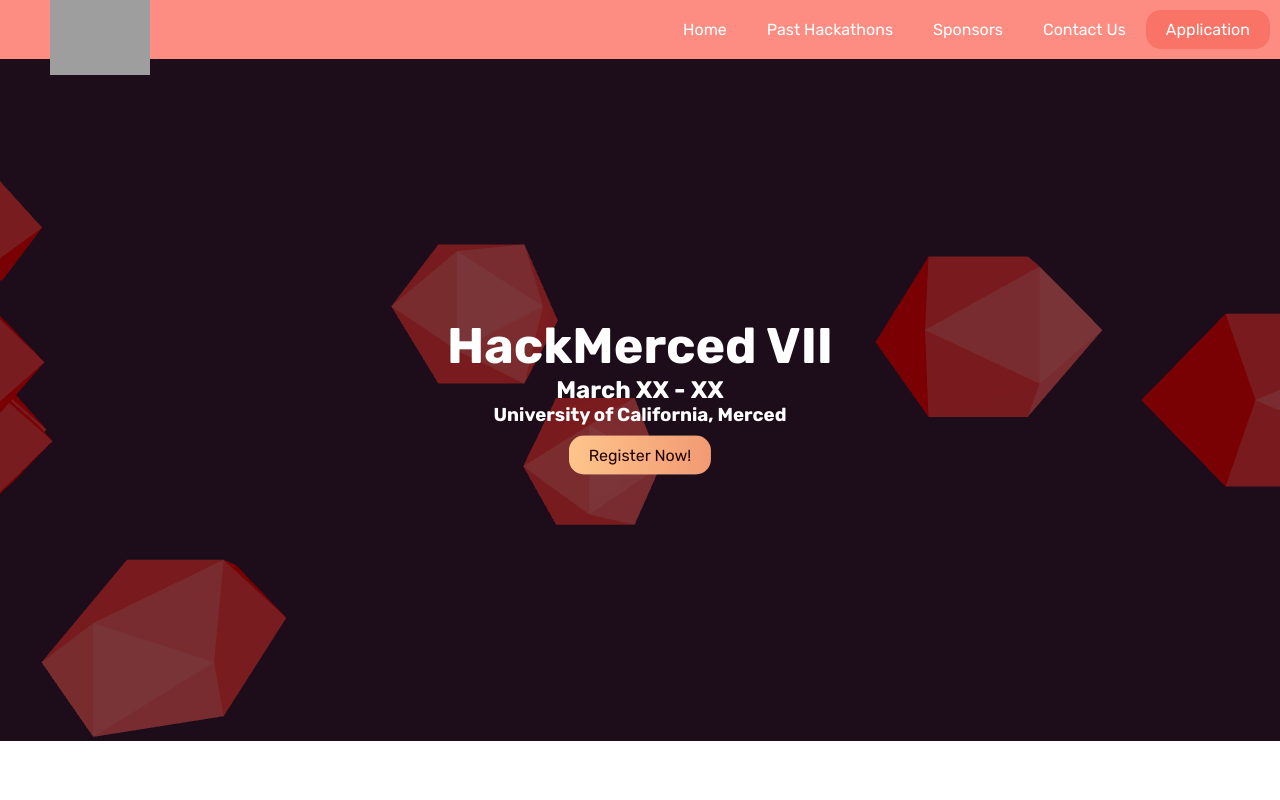
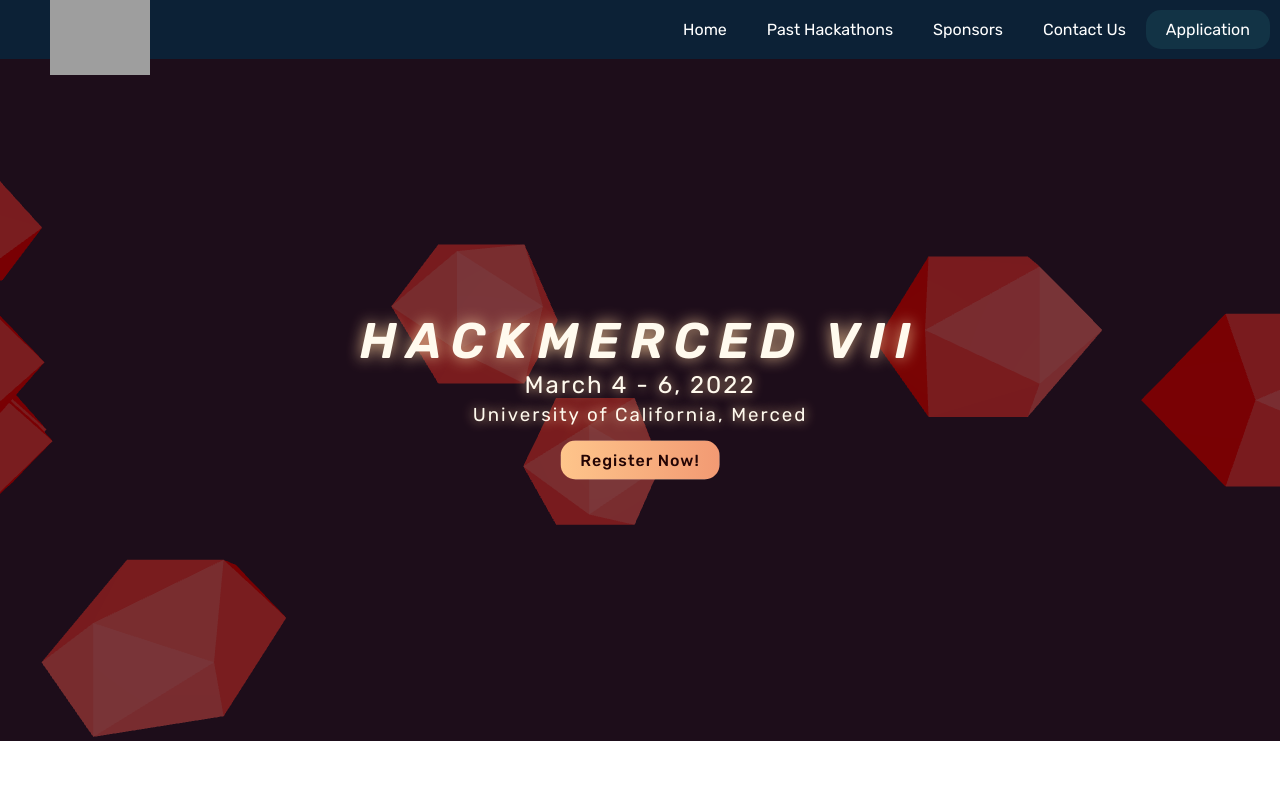
Before and after one commit to athsiao/lanterns-vii, a plain HTML site: page index.html in a window 1280 px wide. Shown: the top 800 px of the page. Drawn offline with nearby package versions, Linux system fonts and the light colour scheme; grey boxes are pictures that could not be loaded; animation ran at ten frames a second.

Commit message:
Styled landing page text, changed mouse light color

```diff
--- a/index.html
+++ b/index.html
@@ -72,8 +72,8 @@
 
   <!---------- LANDING PAGE TEXT ---------->
   <div class = "landingText">
-    <h1>HackMerced VII</h1>
-    <h2>March XX - XX</h2>
+    <h1>HACKMERCED VII</h1>
+    <h2>March 4 - 6, 2022</h2>
     <h3>University of California, Merced</h3>
     <button>Register Now!</button>
   </div>
@@ -101,6 +101,8 @@
     var renderer = new THREE.WebGLRenderer({ antialias: true });
     renderer.setClearColor("#1D0D1A");
     renderer.setSize(window.innerWidth, window.innerHeight);
+    renderer.shadowMap.enabled = true;
+    renderer.shadowMap.type = THREE.PCFSoftShadowMap;
 
     // Makes scene visible on browser
     document.body.appendChild(renderer.domElement);
@@ -142,9 +144,10 @@
     scene.add(aLight);
 
     // Add mouse light
-    var mLight = new THREE.PointLight(0xff0000, 0.8); // color, intensity, distance
+    var mLight = new THREE.PointLight(0xE9BE91, 0.8); // color, intensity, distance
     mLight.position.set(0, 0, -2.5); // x, y, z
     scene.add(mLight);
+    mLight.castShadow = true;
 
     // Every frame, do this
     var render = function() {
--- a/style.css
+++ b/style.css
@@ -47,21 +47,32 @@ h1 {
   padding: 0;
 
   font-size: 50px;
-  color: white;
+  font-style: italic;
+  font-weight: 600;
+  letter-spacing: 10px;
+
+  text-shadow: 0px 0px 15px #E9BE91;
+  color: #FFFAEE;
 }
 
 h2 {
   margin: 0;
   padding: 0;
 
-  color: white;
+  font-weight: 400;
+  letter-spacing: 2px;
+  text-shadow: 0px 0px 12px #E9BE91;
+  color: #FFFAEE;
 }
 
 h3 {
   margin: 0;
-  padding: 0;
+  padding: 5px;
 
-  color: white;
+  font-weight: 400;
+  letter-spacing: 2px;
+  text-shadow: 0px 0px 12px #E9BE91;
+  color: #FFFAEE;
 }
 
 /* Nav bar styling */
@@ -75,7 +86,7 @@ ul.navbar {
   margin: 0;
   padding: 10px;
   overflow: hidden;
-  background-color: #FD8D82;
+  background-color: #0C2136;
 }
 
 ul.navbar li {
@@ -93,7 +104,7 @@ ul.navbar li a {
 
 ul.navbar li.apply {
   border-radius: 15px;
-  background-color: #F97466;
+  background-color: #123345;
 }
 
 ul.navbar li a:hover {
@@ -158,6 +169,8 @@ ul.navbar li a:hover {
 button {
   font-family: inherit;
   font-size: 100%;
+  font-weight: 500;
+  letter-spacing: 1px;
   box-sizing: border-box;
 
   margin: 10px;
```
